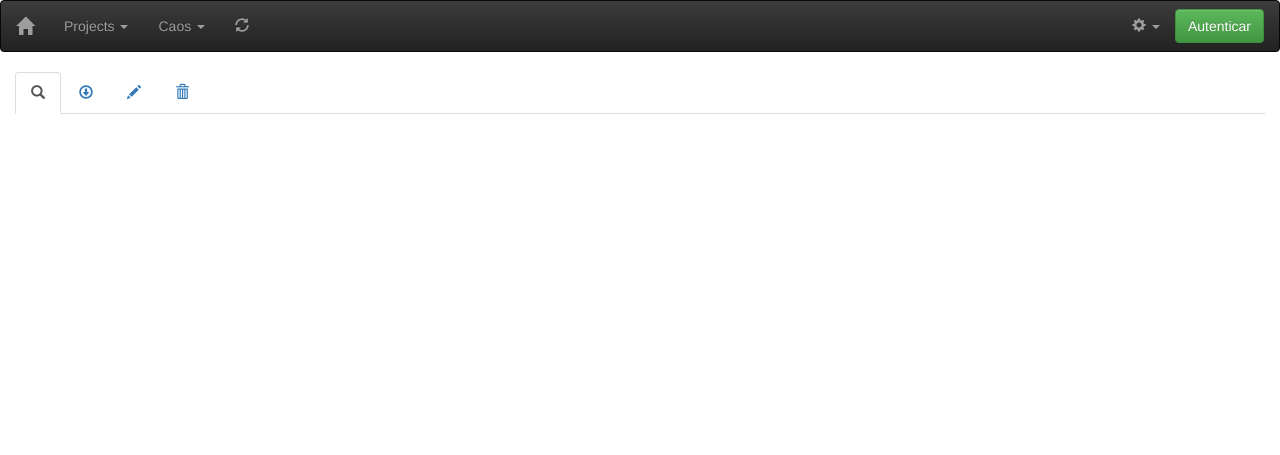
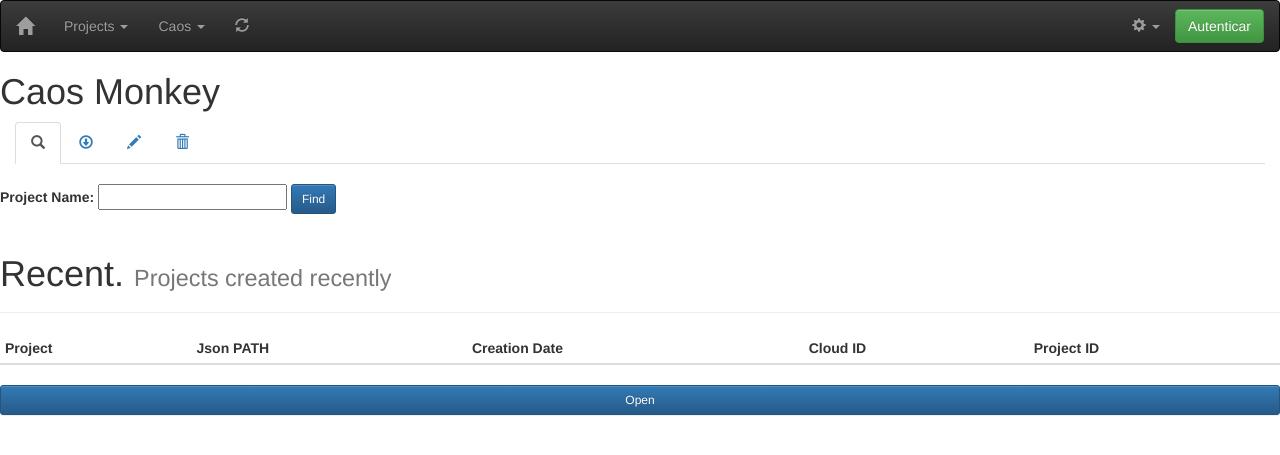
Before and after one commit to rocko83/terra, a Django app: page /caos/ in a window 1280 px wide. Shown: the top 455 px of the page. Run offline with Django 3.2, Linux system fonts and the light colour scheme; lists and menus that the app fills with data are empty; parts of the project's set-up code (start-up, migrations or seed data) failed here and were passed over; some libraries are stand-ins or nearby versions.

Commit message:
caos form template generated find method replaced

```diff
--- /dev/null
+++ b/terra/caosmonkey/forms.py
@@ -0,0 +1,5 @@
+from django import forms
+class CaosProject(forms.Form):
+    projectname = forms.CharField(required=True,label='Project Name')
+    name = forms.CharField(required=True)
+    cloud_id = forms.IntegerField(required=True)
--- a/terra/caosmonkey/templates/caos.html
+++ b/terra/caosmonkey/templates/caos.html
@@ -1,12 +1,13 @@
 {% extends "base.html" %}
 {% load static %}
 {% block body %}
+<h1>{{ title }} </h1>
 <div class="container-fluid">
     <ul class="nav nav-tabs">
         <li {% if submenu == "find" %}
         class="active"
         {% endif %}>
-        <a href="{% url 'caosmain'  %}" data-toggle='tooltip' data-placement='bottom' title='Find'> <span class='glyphicon glyphicon-search'></span> </a>
+        <a href="{% url 'caosmain'  %}" data-toggle='tooltip' data-placement='bottom' title='Find'> <span class='glyphicon glyphicon-search'></span></a>
         </li>
         <li {% if submenu == "variables" %}
         class="active"
@@ -27,4 +28,6 @@
     <br>
 </div>
 
+{% block caos_main %}
 {% endblock %}
+{% endblock %}
--- /dev/null
+++ b/terra/caosmonkey/templates/caos_find.html
@@ -0,0 +1,47 @@
+{% extends "caos.html" %}
+{% block caos_main %}
+
+<!-- FIND -->
+
+<div class="table table-striped table-hover table-condensed table-responsive">
+    <form action="{% url 'caosmain_find_form' %}" method="post">
+        {% csrf_token %}
+        {{ form.projectname.errors }}
+        {{ form.projectname.label_tag }}
+        {{ form.projectname }}
+    <button type="submit" class="btn btn-primary btn-sm ">Find</button>
+    </form>
+</div>
+
+<div class="page-header">
+  <h1>Recent. <small> Projects created recently</small></h1>
+</div>
+<form action="form aqui" method="post">
+    {% csrf_token %}
+    <table class="table table-striped table-hover table-condensed table-responsive">
+            <thead>
+                <tr>
+                    <th>Project</th>
+                    <th>Json PATH</th>
+                    <th>Creation Date</th>
+                    <th>Cloud ID</th>
+                    <th>Project ID</th>
+                </tr>
+            </thead>
+            <tbody>
+                {% for project in projects %}
+                <tr>
+                    <th><input type="radio" name="subnet" value="{{ project.0 }}" checked>{{ project.0 }}<br></th>
+                    <td>{{ project.1 }}</td>
+                    <td>{{ project.2 }}</td>
+                    <td>{{ project.3 }}</td>
+                    <td>{{ project.4 }}</td>
+                </tr>
+                {% endfor %}
+            </tbody>
+        </table>
+    <button type="submit" class="btn btn-primary btn-sm btn-block">Open</button>
+</form>
+
+
+{% endblock %}
--- /dev/null
+++ b/terra/caosmonkey/templates/caos_find_result.html
@@ -0,0 +1,6 @@
+{% extends "caos.html" %}
+{% block caos_main %}
+View was not implemented yet. <br>
+Your search was : <br>
+"{{ result }}"
+{% endblock %}
--- a/terra/caosmonkey/urls.py
+++ b/terra/caosmonkey/urls.py
@@ -1,5 +1,6 @@
 from django.conf.urls import url
 from caosmonkey import views as Views
 urlpatterns = [
-    url(r'^caos/$', Views.caosmain, name='caosmain')
+    url(r'caos/$', Views.caosmain, name='caosmain'),
+    url(r'caos/find/form',Views.caosmain_find_form,name = 'caosmain_find_form')
 ]
--- a/terra/caosmonkey/views.py
+++ b/terra/caosmonkey/views.py
@@ -1,6 +1,17 @@
 from django.shortcuts import render
 from caosmonkey.models import Caosmonkey
 from django.contrib import admin
+from .forms import CaosProject
 admin.site.register(Caosmonkey)
+projectName="Caos Monkey"
 def caosmain(request):
-    return render(request, 'caos.html', {'menu': 'caos', 'submenu': 'find'})
+    form = CaosProject()
+    return render(request, 'caos_find.html', {'menu': 'caos', 'submenu': 'find','title':projectName,'form':form})
+def caosmain_find_form(request):
+    if request.method == 'POST':
+        form = CaosProject(request.POST)
+        if form.is_valid():
+            print(form.cleaned_data['projectname'])
+    #return redirect('http://' + form.cleaned_data['projectname'])
+    return render(request, 'caos_find_result.html',
+                  {'menu': 'project', 'submenu': 'find', 'result':form.cleaned_data['projectname'],'title':projectName})
--- a/terra/projects/templates/projects_main.html
+++ b/terra/projects/templates/projects_main.html
@@ -1,6 +1,7 @@
 {% extends "base.html" %}
 {% load static %}
 {% block body %}
+<h1>{{ title }} </h1>
 <div class="container-fluid">
     <ul class="nav nav-tabs">
         <li {% if submenu == "find" %}
```
Also changed, not shown: terra/projects/views.py (+9 -8 lines).
